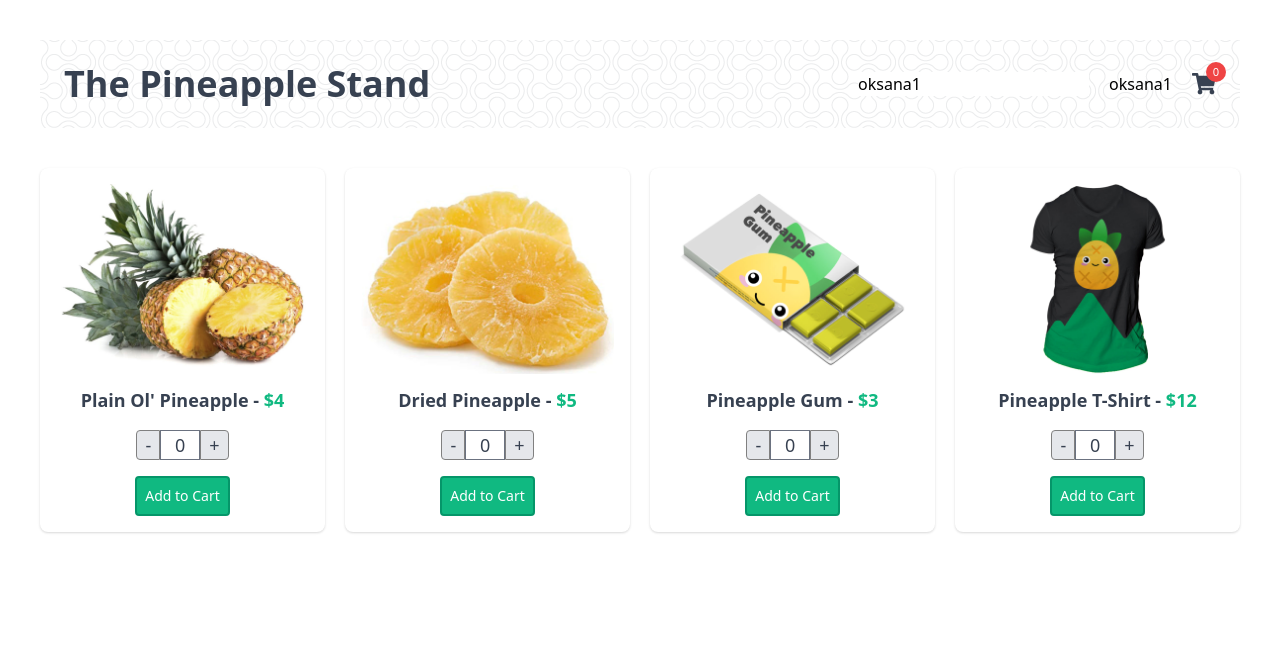
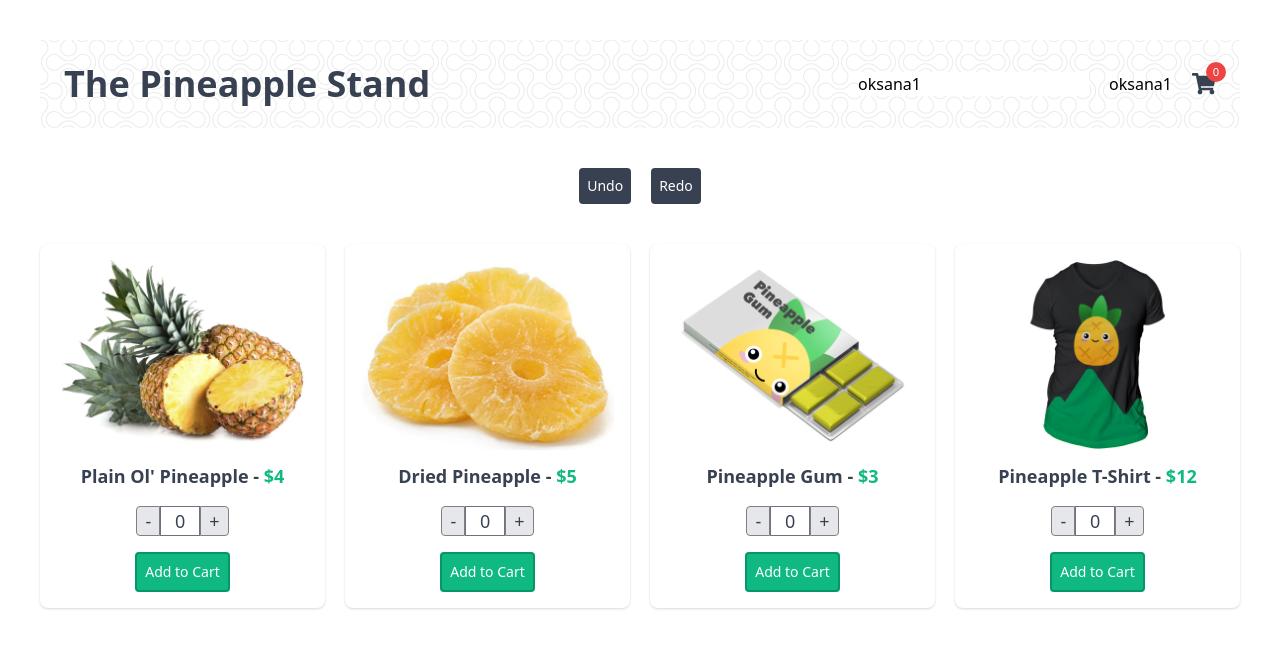
Before and after one commit to Oksana-1/pinia-store, a Vue app: page / in a window 1280 px wide. Shown: the top 648 px of the page. Built offline with nearby package versions, Linux system fonts and the light colour scheme.

Commit message:
Implement `undo`/`redo` functions with pinia $subscribe

```diff
--- a/src/App.vue
+++ b/src/App.vue
@@ -3,10 +3,35 @@
 import ProductCard from "@/components/ProductCard.vue";
 import { useProductStore } from "@/stores/ProductStore";
 import { useCartStore } from "@/stores/CartStore";
+import { ref, reactive } from "vue";
 
 const productStore = useProductStore();
 const cartStore = useCartStore();
-cartStore.$onAction(({ name, store, args, after, onError}) => {
+const history = reactive([]);
+const future = reactive([]);
+const doingHistory = ref(false);
+history.push(JSON.stringify(cartStore.$state));
+const undo = () => {
+  if (history.length === 1) return;
+  doingHistory.value = true;
+  future.push(history.pop());
+  cartStore.$state = JSON.parse(history.at(-1));
+  doingHistory.value = false;
+}
+const redo = () => {
+  const lastState =  future.pop();
+  if (!lastState) return;
+  doingHistory.value = true;
+  history.push(lastState);
+  cartStore.$state = JSON.parse(lastState);
+  doingHistory.value = false;
+}
+cartStore.$subscribe((mutation, state) => {
+  if (doingHistory.value === true) return;
+  history.push(JSON.stringify(state));
+  future.splice(0, future.length);
+});
+cartStore.$onAction(({ name, store, args, after, onError }) => {
   if (name === "addItems") {
     after(() => {
       console.log(`User added ${args[0]} "${args[1].name}"`);
@@ -19,6 +44,10 @@
 <template>
   <div class="container">
     <TheHeader />
+    <div class="mb-10 text-center">
+      <AppButton class="mr-5" @click="undo">Undo</AppButton>
+      <AppButton @click="redo">Redo</AppButton>
+    </div>
     <ul class="sm:flex flex-wrap lg:flex-nowrap gap-5">
       <ProductCard
         v-for="product in productStore.products"
```
